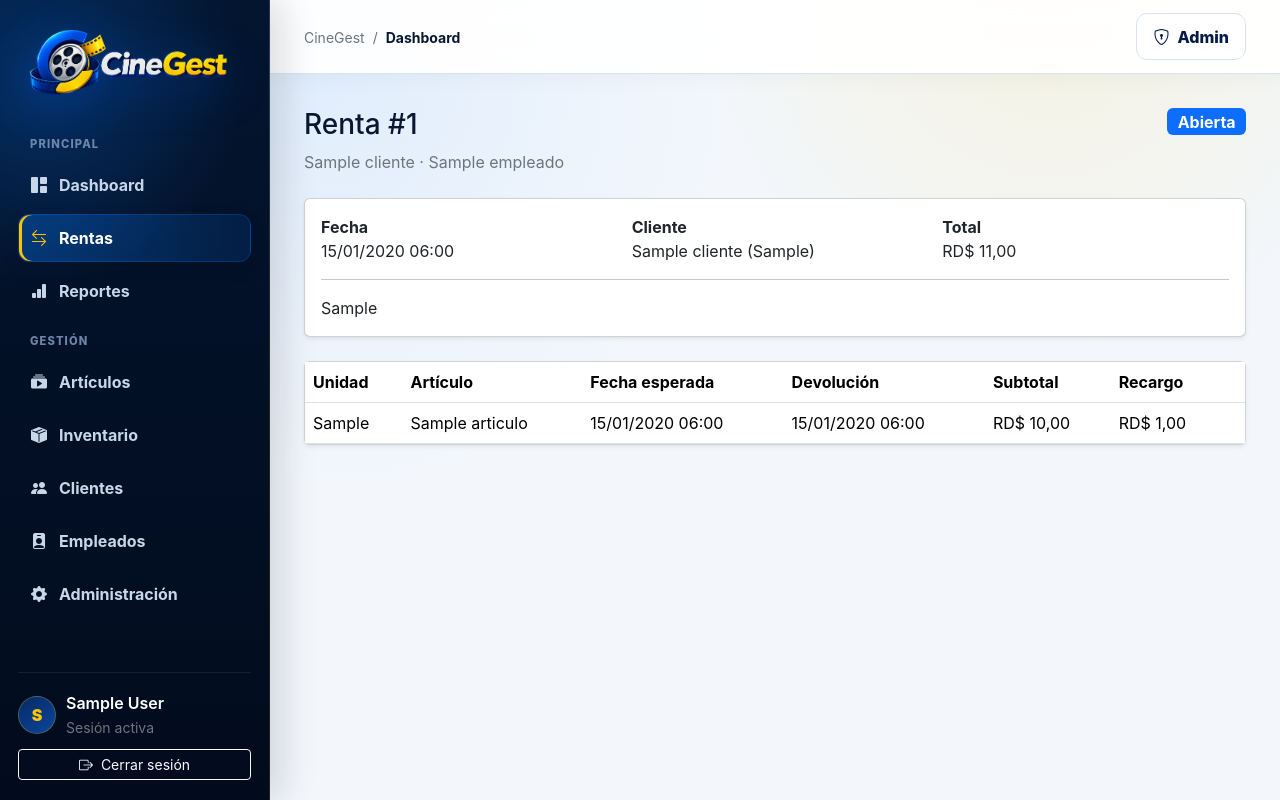
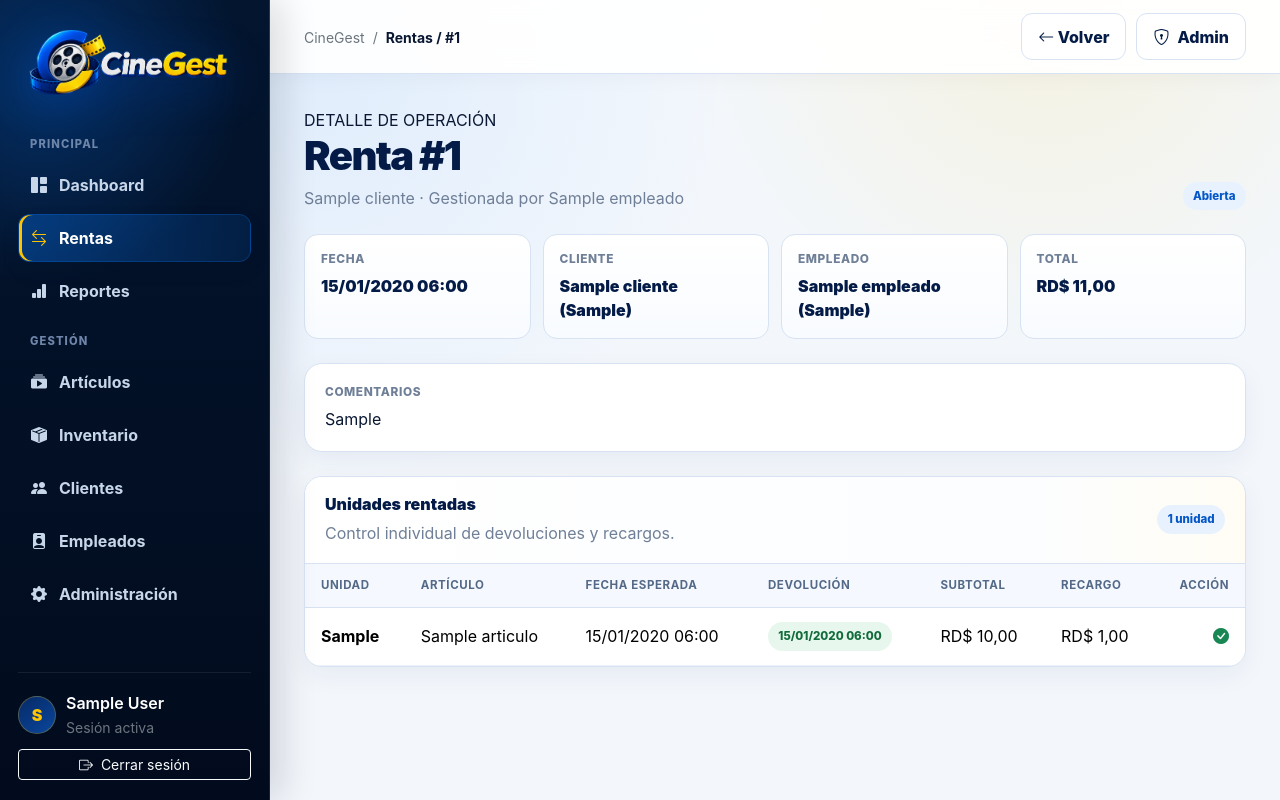
Before and after one commit to Jairo0811/CineGest, a Django app: page /rentas/1/ in a window 1280 px wide. Run offline with Django 5.2, Linux system fonts and the light colour scheme; a user stored in the database is signed in; tables that the repository leaves empty hold one stand-in row (values such as "Sample post").

Commit message:
style: rediseñar detalle de renta

```diff
--- a/templates/rentas/detalle.html
+++ b/templates/rentas/detalle.html
@@ -1,7 +1,50 @@
 {% extends 'base.html' %}
 {% block title %}Renta #{{ renta.id }} | CineGest{% endblock %}
+{% block breadcrumb %}Rentas / #{{ renta.id }}{% endblock %}
+{% block top_actions %}<a class="cg-btn cg-btn-light" href="{% url 'rentas:lista' %}"><i class="bi bi-arrow-left"></i> Volver</a>{% endblock %}
 {% block content %}
-<div class="d-flex justify-content-between align-items-start mb-4"><div><h1 class="h3">Renta #{{ renta.id }}</h1><p class="text-secondary mb-0">{{ renta.cliente.nombre }} · {{ renta.empleado.nombre }}</p></div><span class="badge text-bg-primary fs-6">{{ renta.get_estado_display }}</span></div>
-<div class="card shadow-sm mb-4"><div class="card-body"><div class="row"><div class="col-md-4"><strong>Fecha</strong><div>{{ renta.fecha_renta|date:'d/m/Y H:i' }}</div></div><div class="col-md-4"><strong>Cliente</strong><div>{{ renta.cliente }}</div></div><div class="col-md-4"><strong>Total</strong><div>RD$ {{ renta.total|floatformat:2 }}</div></div></div>{% if renta.comentarios %}<hr><p class="mb-0">{{ renta.comentarios }}</p>{% endif %}</div></div>
-<div class="card shadow-sm"><div class="table-responsive"><table class="table table-hover mb-0"><thead><tr><th>Unidad</th><th>Artículo</th><th>Fecha esperada</th><th>Devolución</th><th>Subtotal</th><th>Recargo</th><th></th></tr></thead><tbody>{% for detalle in renta.detalles.all %}<tr><td>{{ detalle.inventario_item.codigo }}</td><td>{{ detalle.inventario_item.articulo.titulo }}</td><td>{{ detalle.fecha_esperada_devolucion|date:'d/m/Y H:i' }}</td><td>{% if detalle.fecha_devolucion %}{{ detalle.fecha_devolucion|date:'d/m/Y H:i' }}{% else %}<span class="text-warning">Pendiente</span>{% endif %}</td><td>RD$ {{ detalle.subtotal|floatformat:2 }}</td><td>RD$ {{ detalle.recargo|floatformat:2 }}</td><td>{% if not detalle.fecha_devolucion %}<form method="post" action="{% url 'rentas:devolver' detalle.id %}">{% csrf_token %}<button class="btn btn-sm btn-success" type="submit">Devolver</button></form>{% endif %}</td></tr>{% endfor %}</tbody></table></div></div>
+<div class="cg-page-heading d-flex justify-content-between align-items-end flex-wrap gap-3">
+  <div>
+    <span class="cg-eyebrow">DETALLE DE OPERACIÓN</span>
+    <h1 class="cg-page-title">Renta #{{ renta.id }}</h1>
+    <p class="cg-page-subtitle">{{ renta.cliente.nombre }} · Gestionada por {{ renta.empleado.nombre }}</p>
+  </div>
+  <span class="cg-badge {% if renta.estado == 'ABIERTA' %}cg-status-open{% elif renta.estado == 'PARCIAL' %}cg-status-partial{% elif renta.estado == 'DEVUELTA' %}cg-status-done{% else %}cg-status-cancelled{% endif %}">{{ renta.get_estado_display }}</span>
+</div>
+
+<div class="cg-summary-strip mt-4">
+  <div class="cg-summary-item"><span class="cg-summary-label">Fecha</span><span class="cg-summary-value">{{ renta.fecha_renta|date:'d/m/Y H:i' }}</span></div>
+  <div class="cg-summary-item"><span class="cg-summary-label">Cliente</span><span class="cg-summary-value">{{ renta.cliente }}</span></div>
+  <div class="cg-summary-item"><span class="cg-summary-label">Empleado</span><span class="cg-summary-value">{{ renta.empleado }}</span></div>
+  <div class="cg-summary-item"><span class="cg-summary-label">Total</span><span class="cg-summary-value">RD$ {{ renta.total|floatformat:2 }}</span></div>
+</div>
+
+{% if renta.comentarios %}<div class="cg-panel mt-4"><div class="cg-panel-body"><span class="cg-summary-label">Comentarios</span><p class="mb-0">{{ renta.comentarios }}</p></div></div>{% endif %}
+
+<div class="cg-panel mt-4">
+  <div class="cg-panel-header">
+    <div><h2 class="cg-panel-title mb-1">Unidades rentadas</h2><p class="cg-page-subtitle mb-0">Control individual de devoluciones y recargos.</p></div>
+    <span class="cg-badge cg-badge-blue">{{ renta.detalles.count }} unidad{{ renta.detalles.count|pluralize:"es" }}</span>
+  </div>
+  <div class="table-responsive">
+    <table class="table cg-table align-middle mb-0">
+      <thead><tr><th>Unidad</th><th>Artículo</th><th>Fecha esperada</th><th>Devolución</th><th>Subtotal</th><th>Recargo</th><th class="text-end">Acción</th></tr></thead>
+      <tbody>
+        {% for detalle in renta.detalles.all %}
+        <tr>
+          <td><strong>{{ detalle.inventario_item.codigo }}</strong></td>
+          <td>{{ detalle.inventario_item.articulo.titulo }}</td>
+          <td>{{ detalle.fecha_esperada_devolucion|date:'d/m/Y H:i' }}</td>
+          <td>{% if detalle.fecha_devolucion %}<span class="cg-badge cg-status-done">{{ detalle.fecha_devolucion|date:'d/m/Y H:i' }}</span>{% else %}<span class="cg-badge cg-status-partial">Pendiente</span>{% endif %}</td>
+          <td>RD$ {{ detalle.subtotal|floatformat:2 }}</td>
+          <td>RD$ {{ detalle.recargo|floatformat:2 }}</td>
+          <td class="text-end">{% if not detalle.fecha_devolucion %}<form method="post" action="{% url 'rentas:devolver' detalle.id %}">{% csrf_token %}<button class="cg-btn cg-btn-warning cg-table-action btn-sm" type="submit"><i class="bi bi-arrow-return-left me-1"></i> Devolver</button></form>{% else %}<i class="bi bi-check-circle-fill text-success"></i>{% endif %}</td>
+        </tr>
+        {% empty %}
+        <tr><td colspan="7"><div class="cg-empty"><i class="bi bi-inbox"></i><strong>Sin unidades asociadas</strong></div></td></tr>
+        {% endfor %}
+      </tbody>
+    </table>
+  </div>
+</div>
 {% endblock %}
```
